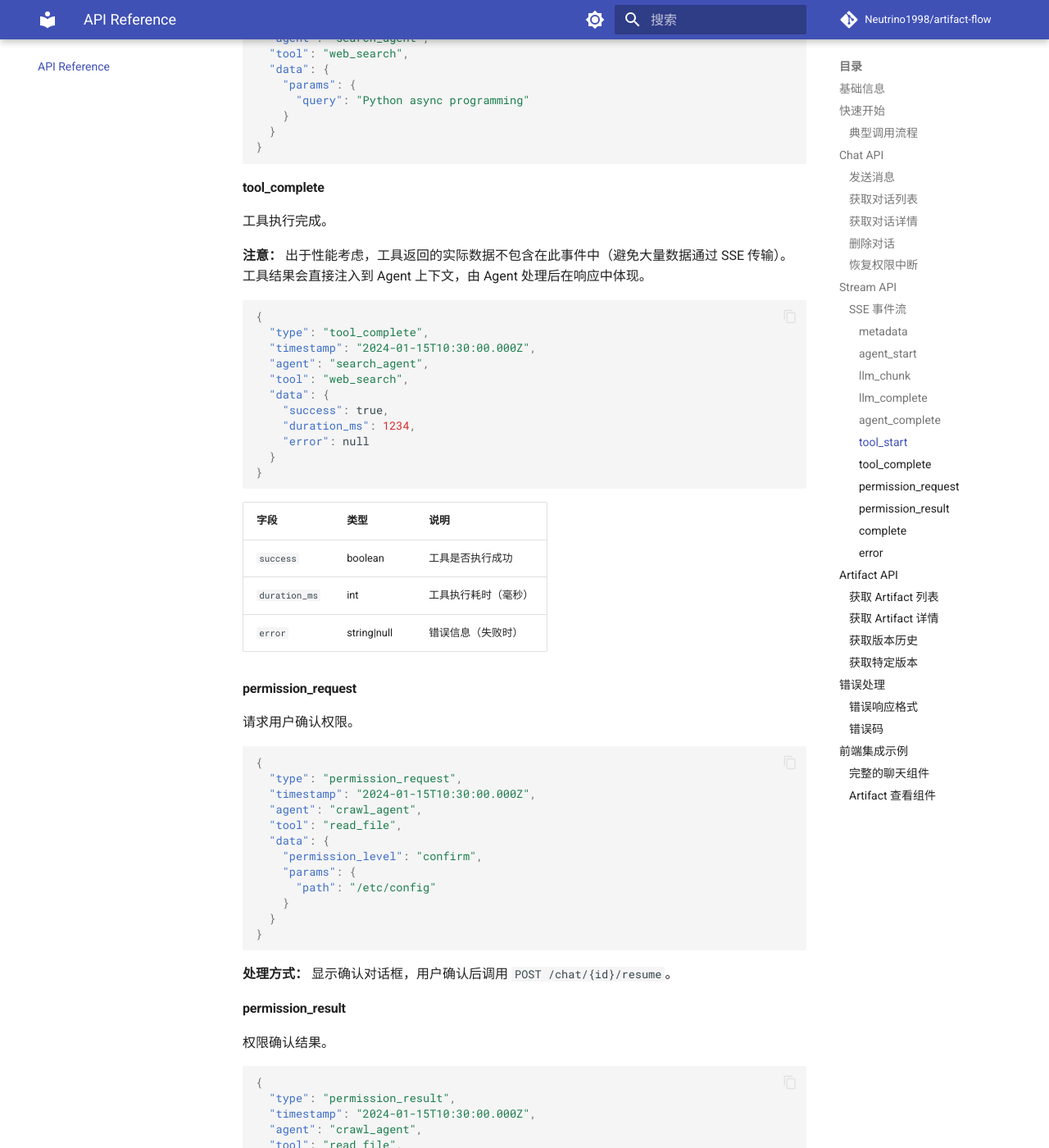
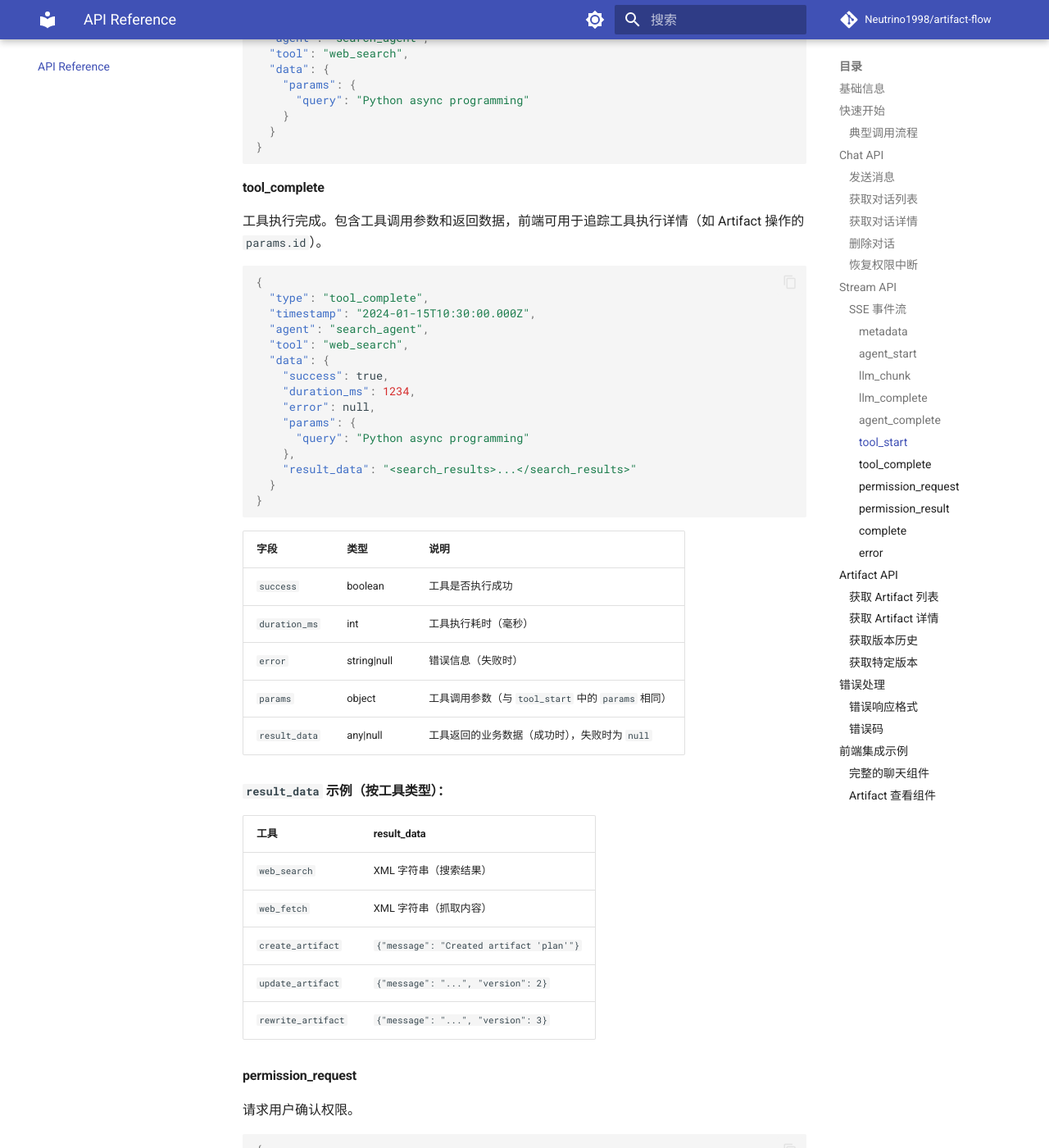
Before and after one commit to Neutrino1998/artifact-flow, an MkDocs documentation site: the page built from docs/api.md, in a window 1280 px wide and 1400 px high, scrolled down 8078 px. Shown: the whole window at 82% size. Built offline with MkDocs 1.6.1 and Material for MkDocs 9.7.7, drawn with Linux system fonts in a browser that asks for light colours; comment, search, counter and statistics services are not loaded.

Commit message:
feat: update

````diff
--- a/docs/api.md
+++ b/docs/api.md
@@ -378,9 +378,7 @@ Agent 单轮执行完成（可能携带工具调用路由）。
 
 #### tool_complete
 
-工具执行完成。
-
-**注意：** 出于性能考虑，工具返回的实际数据不包含在此事件中（避免大量数据通过 SSE 传输）。工具结果会直接注入到 Agent 上下文，由 Agent 处理后在响应中体现。
+工具执行完成。包含工具调用参数和返回数据，前端可用于追踪工具执行详情（如 Artifact 操作的 `params.id`）。
 
 ```json
 {
@@ -391,7 +389,11 @@ Agent 单轮执行完成（可能携带工具调用路由）。
   "data": {
     "success": true,
     "duration_ms": 1234,
-    "error": null
+    "error": null,
+    "params": {
+      "query": "Python async programming"
+    },
+    "result_data": "<search_results>...</search_results>"
   }
 }
 ```
@@ -401,6 +403,18 @@ Agent 单轮执行完成（可能携带工具调用路由）。
 | `success` | boolean | 工具是否执行成功 |
 | `duration_ms` | int | 工具执行耗时（毫秒） |
 | `error` | string\|null | 错误信息（失败时） |
+| `params` | object | 工具调用参数（与 `tool_start` 中的 `params` 相同） |
+| `result_data` | any\|null | 工具返回的业务数据（成功时），失败时为 `null` |
+
+**`result_data` 示例（按工具类型）：**
+
+| 工具 | result_data |
+|------|-------------|
+| `web_search` | XML 字符串（搜索结果） |
+| `web_fetch` | XML 字符串（抓取内容） |
+| `create_artifact` | `{"message": "Created artifact 'plan'"}` |
+| `update_artifact` | `{"message": "...", "version": 2}` |
+| `rewrite_artifact` | `{"message": "...", "version": 3}` |
 
 #### permission_request
 
````
